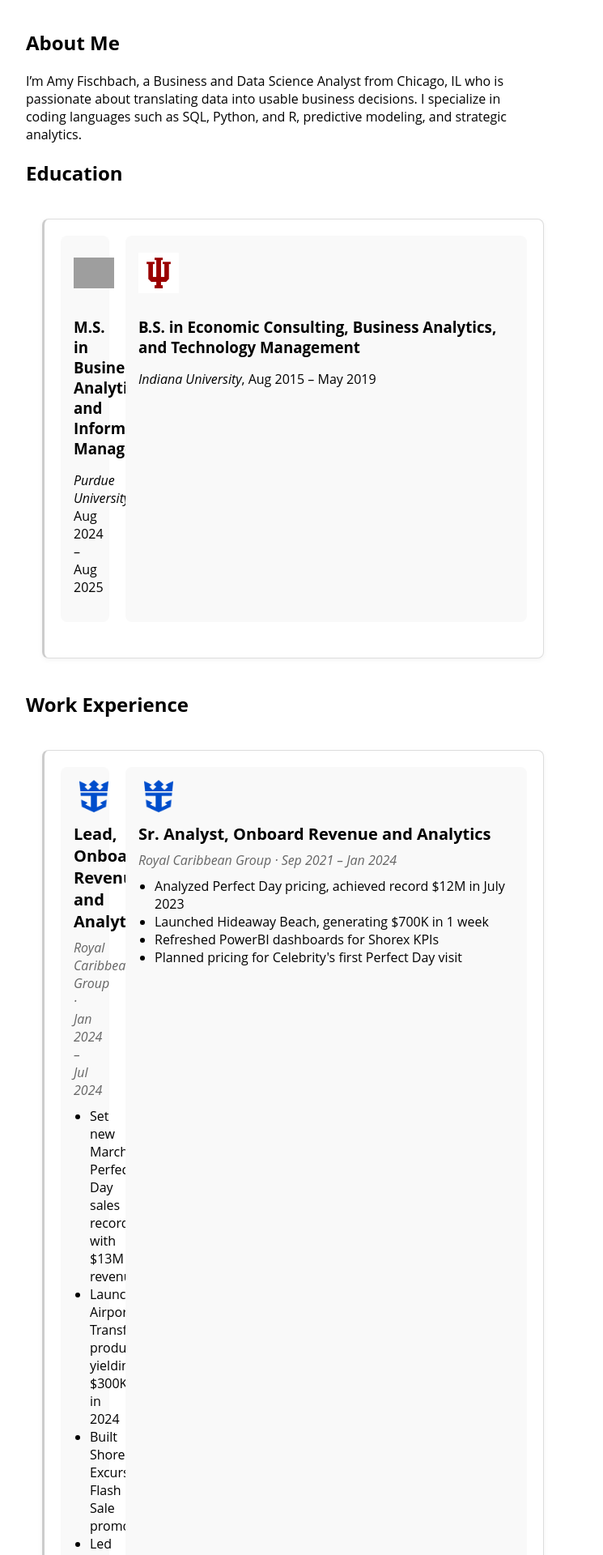
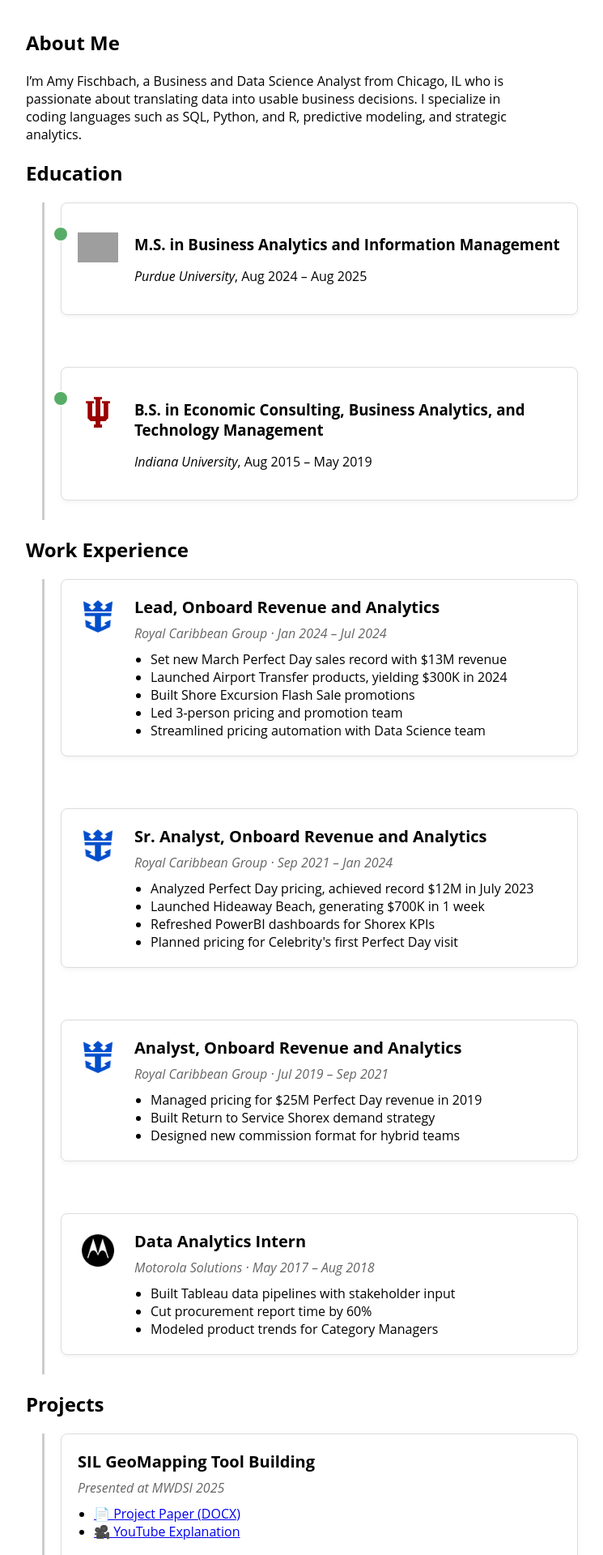
Before and after one commit to AmyFischbach/AmyFischbach.github.io, a Jekyll site: the page built from index.html, in a window 1280 px wide. Shown: the part 675-2595 px from the top of the page at 81% size, without its empty margins (288-1033 px from the left). Built offline with Jekyll 4.4.1, drawn with Linux system fonts in a browser that asks for light colours; nearby versions of some CDN libraries; some web fonts are replaced; the list of posts is cut into pages by our own code; grey boxes are pictures that could not be loaded.

Commit message:
Update main.sass

```diff
--- a/css/main.sass
+++ b/css/main.sass
@@ -238,59 +238,64 @@
       color: #333
 /* Timeline styling for education and work experience */
 .timeline
+  display: flex
+  flex-direction: column
+  gap: 40px
   position: relative
   margin-left: 20px
-  padding-left: 20px
+  padding-left: 30px
   border-left: 3px solid #ccc
 
   .job-card
-  display: grid
-  grid-template-columns: 60px 1fr
-  gap: 20px
-  padding: 20px
-  background: #fff
-  border: 1px solid #ddd
-  border-radius: 8px
-  box-shadow: 0 2px 6px rgba(0, 0, 0, 0.05)
-  position: relative
-  margin: 40px 0
-  transition: box-shadow 0.3s ease
+    display: flex
+    flex-direction: row
+    align-items: flex-start
+    background: #fff
+    border: 1px solid #ddd
+    border-radius: 8px
+    box-shadow: 0 2px 6px rgba(0, 0, 0, 0.05)
+    padding: 20px
+    gap: 20px
+    position: relative
+    width: 100%
+    max-width: 640px
+    transition: box-shadow 0.3s ease
 
-  &:hover
-    box-shadow: 0 4px 16px rgba(0, 0, 0, 0.1)
+    &:hover
+      box-shadow: 0 4px 16px rgba(0, 0, 0, 0.1)
 
-  img
-    width: 50px
-    height: auto
-    object-fit: contain
-    align-self: start
+    img
+      width: 50px
+      height: auto
+      object-fit: contain
+      margin-top: 5px
 
-  .details
-    h3
-      margin: 0 0 8px
-      font-weight: 700
-      font-size: 20px
+    .details
+      flex: 1
 
-    .meta
-      font-style: italic
-      color: #666
-      margin-bottom: 10px
+      h3
+        margin: 0 0 8px
+        font-weight: 700
+        font-size: 20px
 
-    ul
-      padding-left: 20px
-      margin: 0
+      .meta
+        font-style: italic
+        color: #666
+        margin-bottom: 10px
 
+      ul
+        padding-left: 20px
+        margin: 0
 
-    .marker
-      position: absolute
-      left: -30px
-      top: 50%
-      transform: translateY(-50%)
-      width: 14px
-      height: 14px
-      background-color: #333
-      border: 3px solid #fff
-      border-radius: 50%
+  .marker
+    position: absolute
+    left: -11px
+    top: 28px
+    width: 16px
+    height: 16px
+    background: #57ad68
+    border: 2px solid white
+    border-radius: 50%
       z-index: 10
 
     img
```
